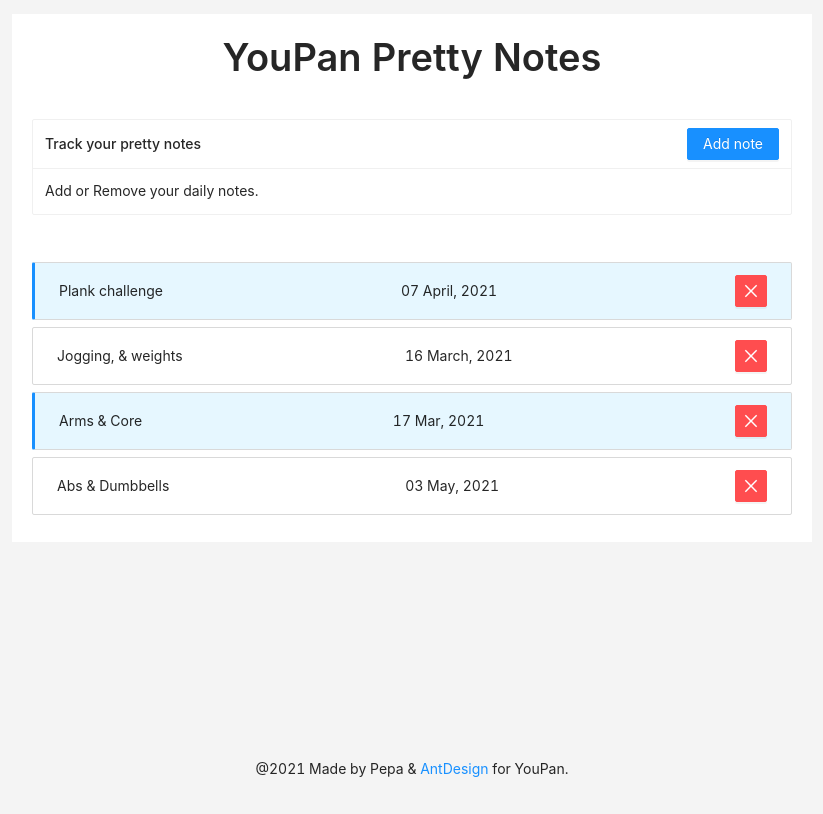
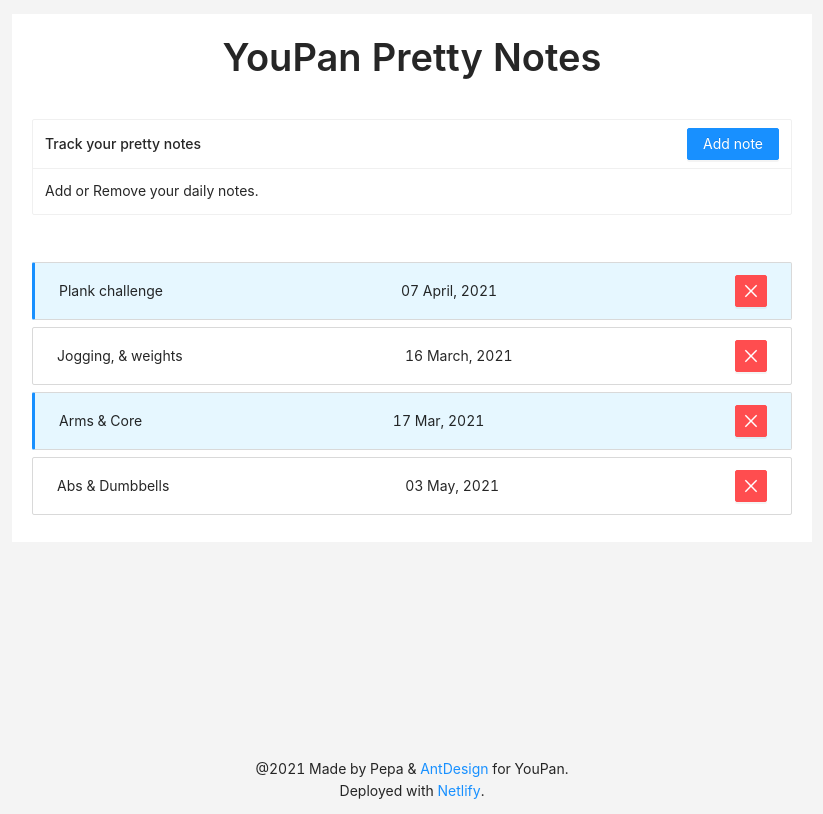
Before and after one commit to caprica-Six/react-pretty-note, a React (Create React App) app: page / in a window 1280 px wide. Shown: the whole page, without its empty margins (228-1051 px from the left). Built offline with nearby package versions, Linux system fonts and the light colour scheme.

Commit message:
Add netlify to footer

```diff
--- a/src/App.js
+++ b/src/App.js
@@ -112,6 +112,14 @@
           </a>{' '}
           for YouPan.
         </Typography>
+
+        <Typography>
+          Deployed with{' '}
+          <a href="https://www.netlify.com/" target="_blank" rel="noreferrer">
+            Netlify
+          </a>
+          .
+        </Typography>
       </footer>
     </>
   );
```
